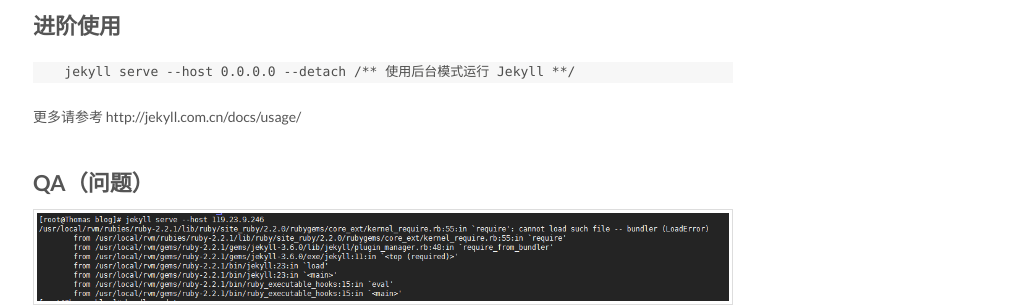
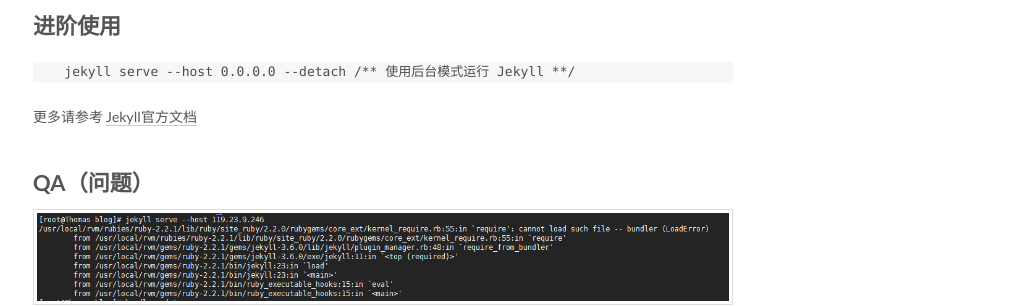
Before and after one commit to thomas-tsx/thomas-tsx.github.io, a Jekyll site: the page built from _posts/2017-10-12-install-jekyll.md, in a window 1280 px wide. Shown: the part 1735-2041 px from the top of the page, without its empty margins (257-1280 px from the left). Built offline with Jekyll 4.4.1, drawn with Linux system fonts in a browser that asks for light colours; comment, search, counter and statistics services are not loaded.

Commit message:
修改文档中的超链接

````diff
--- a/_posts/2017-10-12-install-jekyll.md
+++ b/_posts/2017-10-12-install-jekyll.md
@@ -62,7 +62,7 @@ Jekyll 还依赖 JavaScript 运行库，需要安装Nodejs
 ```she&#39;ll
     jekyll serve --host 0.0.0.0 --detach /** 使用后台模式运行 Jekyll **/
 ```
-更多请参考 http://jekyll.com.cn/docs/usage/
+更多请参考 [Jekyll官方文档](http://jekyll.com.cn/docs/usage/ "Jekyll官方文档")
 
 
 ## QA（问题）
````
